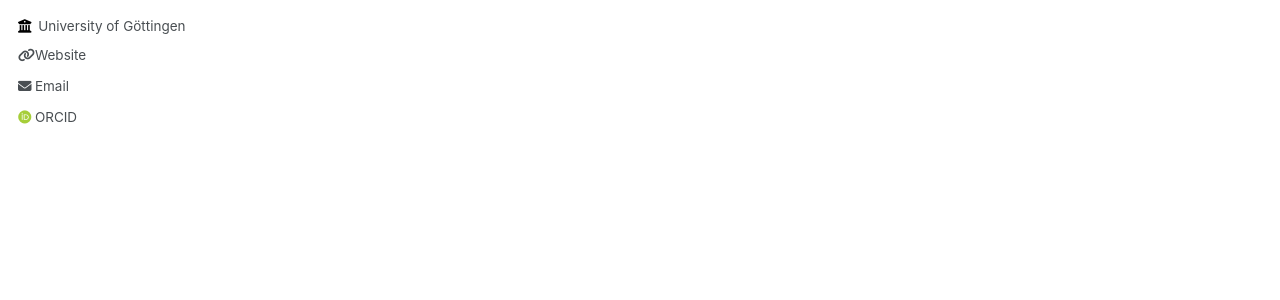
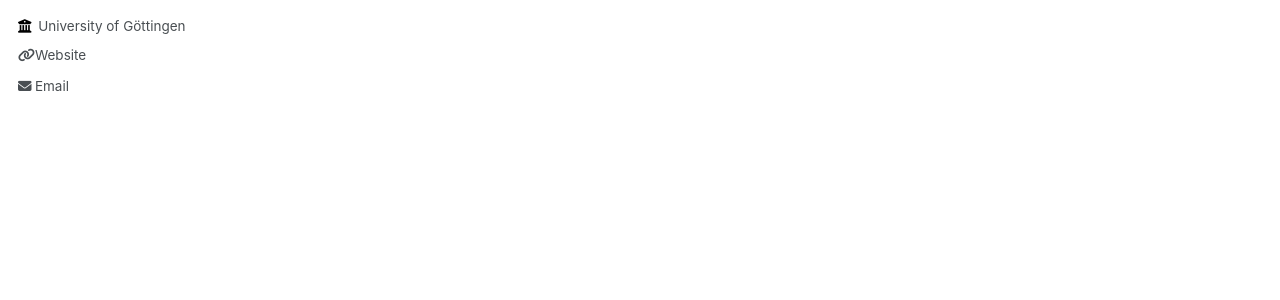
Before and after one commit to xu-zeming/xu-zeming.github.io, a Jekyll site: the page built from _pages/about.md, in a window 1280 px wide. Shown: the part 367-667 px from the top of the page. Built offline with Jekyll 4.4.1, drawn with Linux system fonts in a browser that asks for light colours; some web fonts are replaced.

Commit message:
Update _config.yml

```diff
--- a/_config.yml
+++ b/_config.yml
@@ -34,7 +34,7 @@ author:
   arxiv            : # URL - Update with the correct link to your profile
   googlescholar    : # "https://scholar.google.com/citations?user=PS_CX0AAAAAJ"
   impactstory      : # URL
-  orcid            : "http://orcid.org/0000-0002-6531-2975"
+  orcid            : # "http://orcid.org/0000-0002-6531-2975"
   semantic         : # URL
   pubmed           : # "https://www.ncbi.nlm.nih.gov/pubmed/?term=john+snow"
   researchgate     : # URL
```
